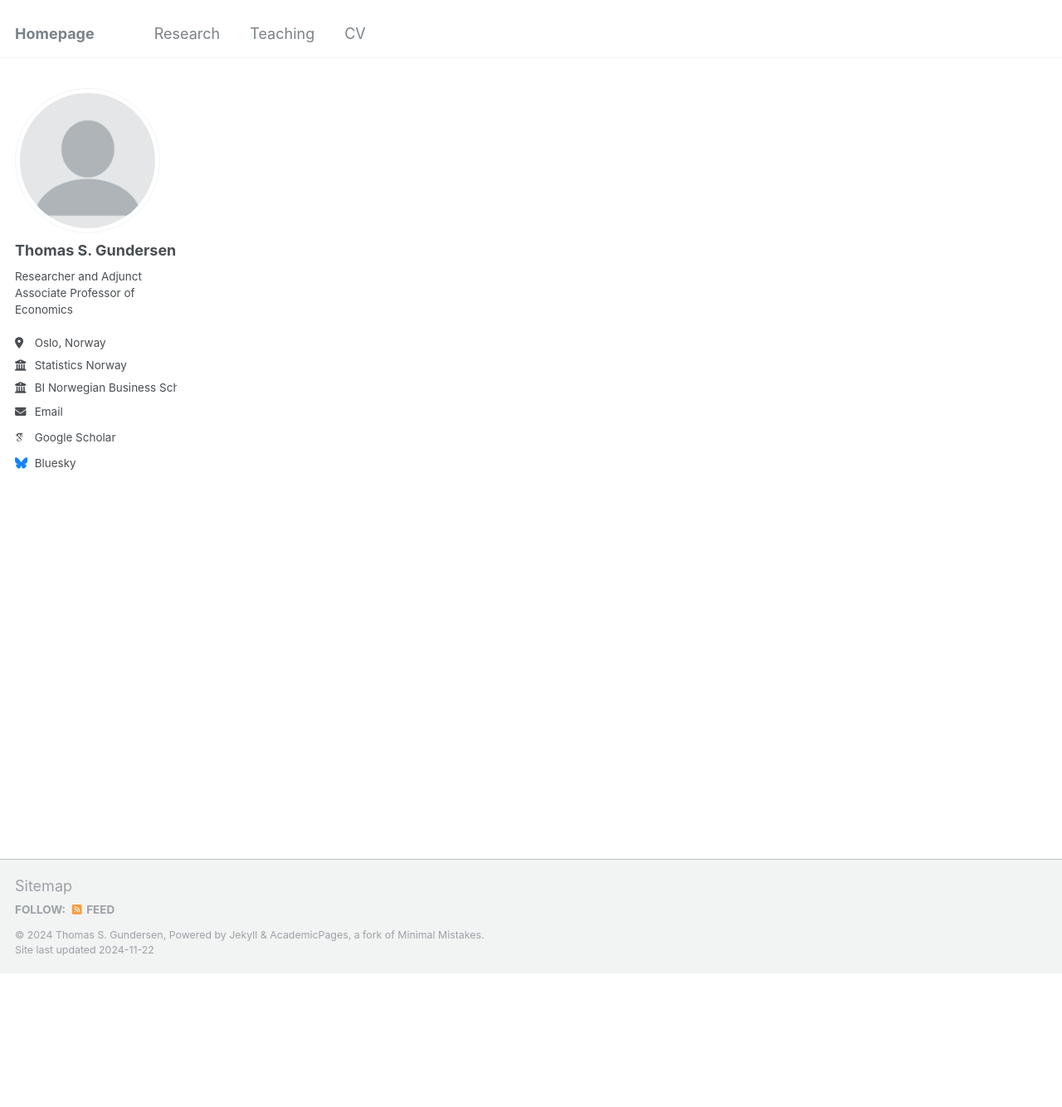
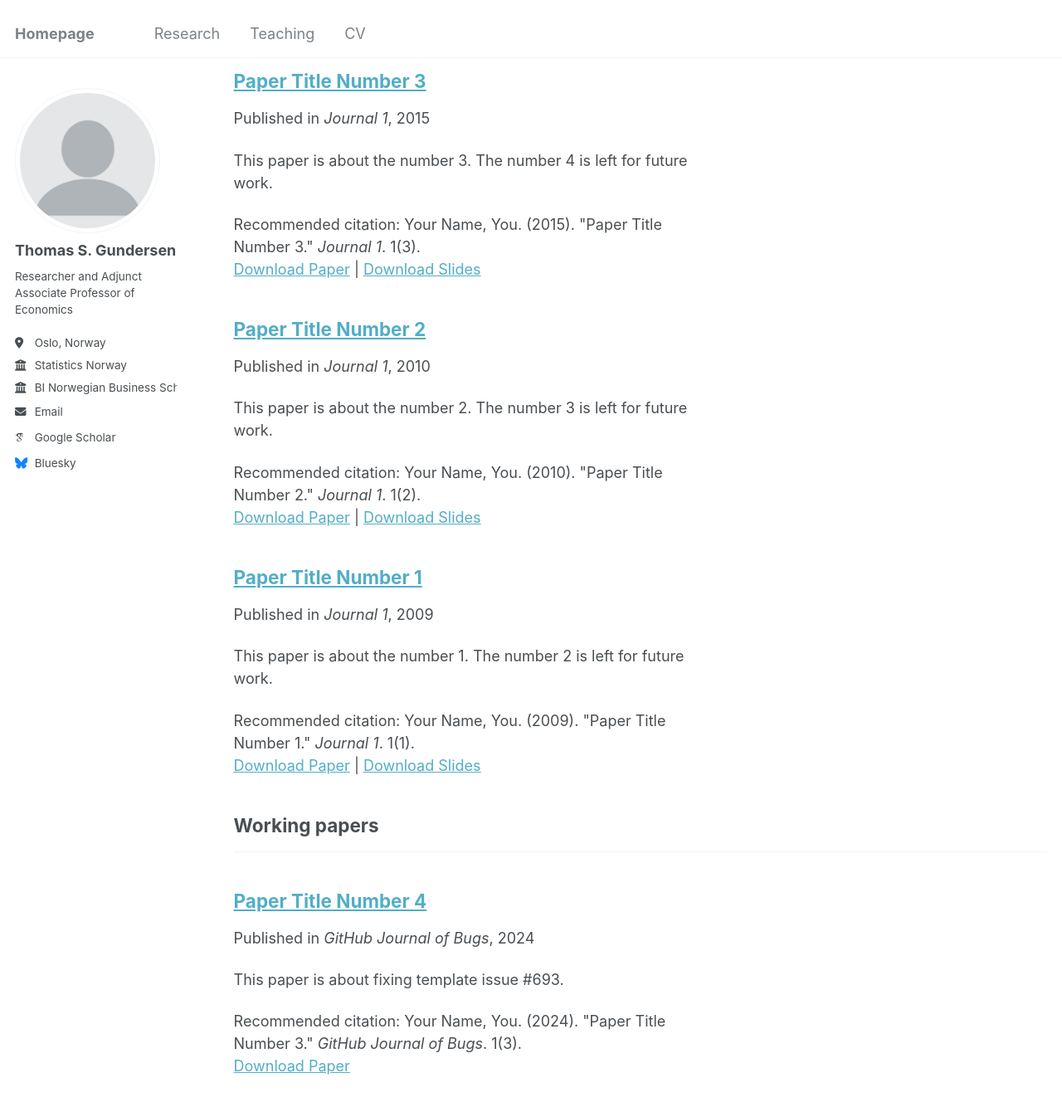
Before and after one commit to tsgundersen/tsgundersen.github.io, a Jekyll site: the page built from _pages/publications.html, in a window 1280 px wide and 1400 px high, scrolled down 227 px. Shown: the top 1334 px of the window at 83% size. Built offline with Jekyll 4.4.1, drawn with Linux system fonts in a browser that asks for light colours; some web fonts are replaced; part of the change alters nothing that is shown.

Commit message:
More tweaks

```diff
--- a/_config.yml
+++ b/_config.yml
@@ -50,7 +50,7 @@ author:
   stackoverflow    : # User number or user number and name (i.e., use "1" or "1/jeff-atwood")
 
   # Social media
-  bluesky          : "bsky.app" # Replace this with you Bluesky username
+  bluesky          : "tsgundersen" # Replace this with you Bluesky username
   facebook         : # Username
   flickr           : # Username
   foursquare       : # Username
@@ -59,7 +59,7 @@ author:
   keybase          : # Username
   instagram        : # Username
   lastfm           : # Username
-  linkedin         : # Username
+  linkedin         : # thomasgundersen
   mastodon         : # URL
   medium           : # URL
   pinterest        : # Username
@@ -82,7 +82,7 @@ publication_category:
   manuscripts:
     title: 'Journal Articles'
   conferences:
-    title: 'Conference Papers'
+    title: 'Working papers'
 
 # Site Settings
 teaser                   :  # filename of teaser fallback teaser image placed in /images/, .e.g. "500x300.png"
```
Also changed, not shown: _publications/2009-10-01-paper-title-number-1.md (renamed from _research/2009-10-01-paper-title-number-1.md), _publications/2010-10-01-paper-title-number-2.md (renamed from _research/2010-10-01-paper-title-number-2.md), _publications/2015-10-01-paper-title-number-3.md (renamed from _research/2015-10-01-paper-title-number-3.md), _publications/2024-02-17-paper-title-number-4.md (renamed from _research/2024-02-17-paper-title-number-4.md).
